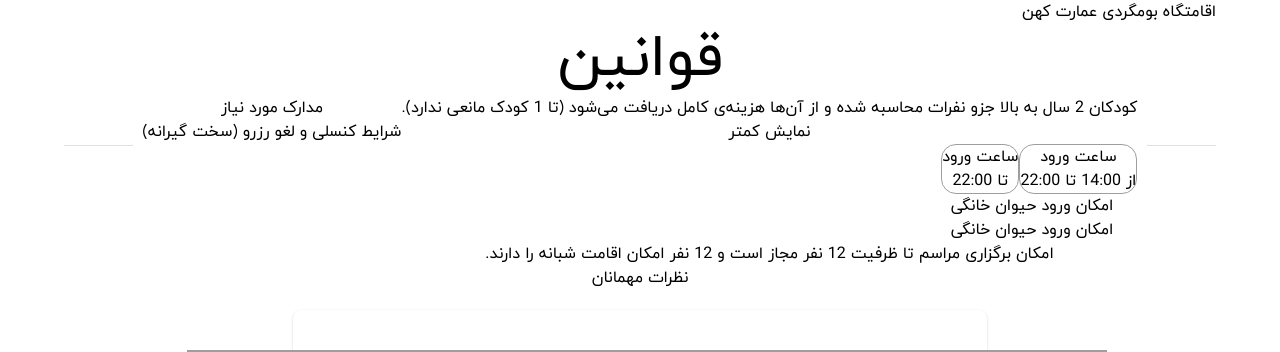
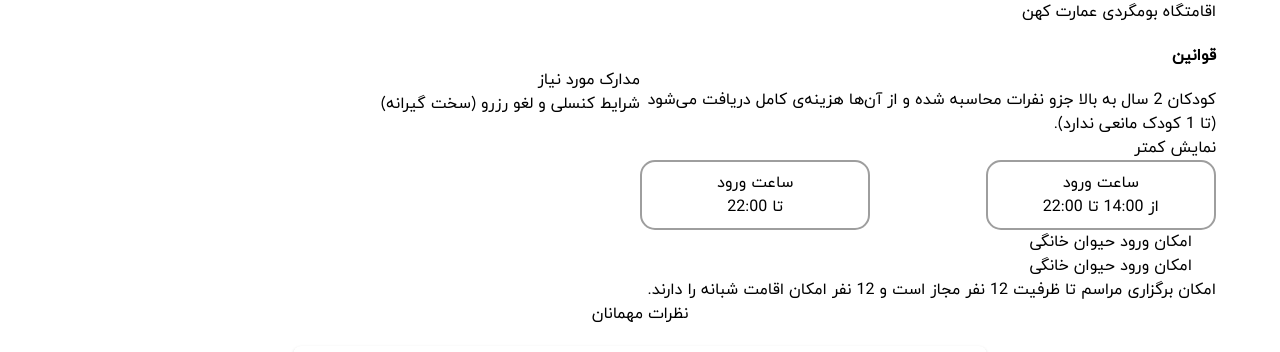
Before and after one commit to Masoudbkhti/Shab, a Next.js app: page /houses/1 in a window 1280 px wide. Shown: the top 352 px of the page. Built offline with nearby package versions, Linux system fonts and the light colour scheme; grey boxes are pictures that could not be loaded.

Commit message:
The divider tag deleted to decide after, adding margin top to the ghavanin and under div, justify content and align items to the time of start and finished

```diff
--- a/app/components/houses/Rules.js
+++ b/app/components/houses/Rules.js
@@ -1,26 +1,41 @@
-import { Container, Box, Typography, Divider, Paper } from "@mui/material";
+import {
+  Container,
+  Box,
+  Typography,
+  Grid,
+  Divider,
+  Paper,
+} from "@mui/material";
 import DoneIcon from "@mui/icons-material/Done";
 
-export default function Rules({data}) {
+export default function Rules({ data }) {
   return (
     <Container>
-      <Divider component="div" role="presentation">
-        <Typography variant="h2">قوانین</Typography>
-        <Box sx={{ display: "flex" }}>
-          <Box sx={{ display: "flex", flexDirection: "column" }}>
-            <Typography>
+      <Box>
+        <Typography variant="body1" sx={{ fontWeight: "Bold", marginTop:"20px"}}>
+          قوانین
+        </Typography>
+        {/* <Box sx={{ display: "flex" }}> */}
+        <Grid lg={1} spacing={5} sx={{ display: "flex" }}>
+          <Box sx={{ display: "flex", flexDirection: "column", width: "50%" }}>
+            <Typography sx={{ marginTop:"20px" }}>
               کودکان 2 سال به بالا جزو نفرات محاسبه شده و از آن‌ها هزینه‌ی کامل
               دریافت می‌شود (تا 1 کودک مانعی ندارد).
             </Typography>
             <Typography>نمایش کمتر</Typography>
-            <Box sx={{ display: "flex" }}>
+            <Box sx={{ display: "flex", justifyContent:"space-between" }}>
               <Box
                 sx={{
                   display: "flex",
                   flexDirection: "column",
                   borderRadius: "15px",
-                  border: 1,
+                  border: 2,
                   borderColor: "grey.500",
+                  width:"40%",
+                  height:"70px",
+                  justifyContent:"center",
+                  alignItems:"center"
+
                 }}
               >
                 <Typography>ساعت ورود</Typography>
@@ -31,8 +46,12 @@ export default function Rules({data}) {
                   display: "flex",
                   flexDirection: "column",
                   borderRadius: "15px",
-                  border: 1,
+                  border: 2,
                   borderColor: "grey.500",
+                  width:"40%",
+                  justifyContent:"center",
+                  alignItems:"center"
+
                 }}
               >
                 <Typography>ساعت ورود</Typography>
@@ -54,14 +73,19 @@ export default function Rules({data}) {
               </Typography>
             </Box>
           </Box>
+
           <Box sx={{ display: "flex", flexDirection: "column" }}>
-            <Box><Typography>مدارک مورد نیاز</Typography></Box>
+            <Box>
+              <Typography>مدارک مورد نیاز</Typography>
+            </Box>
             <Box></Box>
-            <Box><Typography>شرایط کنسلی و لغو رزرو (سخت گیرانه)</Typography></Box>
+            <Box>
+              <Typography>شرایط کنسلی و لغو رزرو (سخت گیرانه)</Typography>
+            </Box>
             <Box></Box>
           </Box>
-        </Box>
-      </Divider>
+        </Grid>
+      </Box>
     </Container>
   );
 }
```
